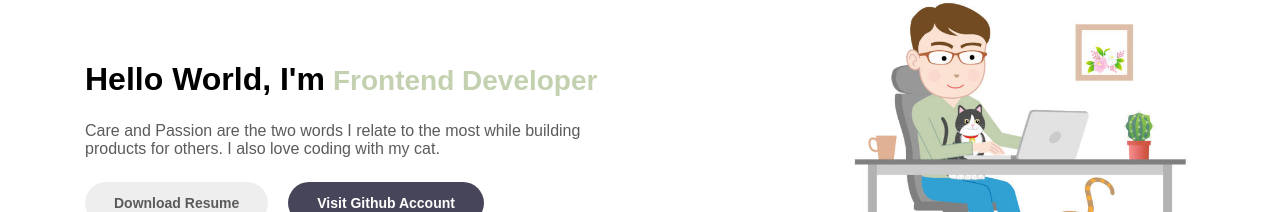
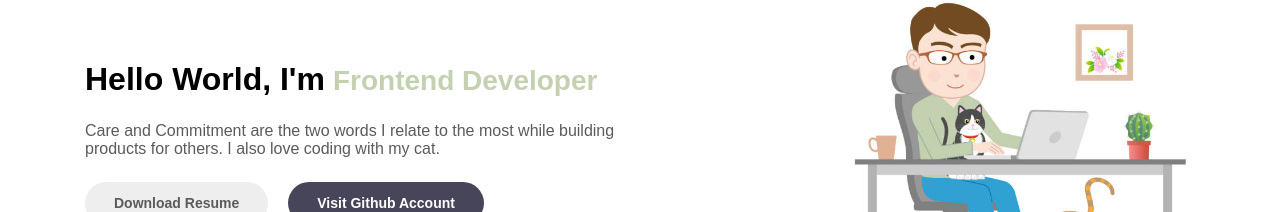
Before and after one commit to MarwanAhmedElAbhar/my-portfolio, a Nuxt app: page / in a window 1280 px wide. Shown: the part 217-429 px from the top of the page. Built offline with nearby package versions, Linux system fonts and the light colour scheme.

Commit message:
update about text

```diff
--- a/components/about/main.vue
+++ b/components/about/main.vue
@@ -29,7 +29,7 @@ onMounted(() => {
         </div>
         <div class="mt-4">
           <p class="description">
-            Care and Passion are the two words I relate to the most while
+            Care and Commitment are the two words I relate to the most while
             building products for others. I also love coding with my cat.
           </p>
         </div>
```
